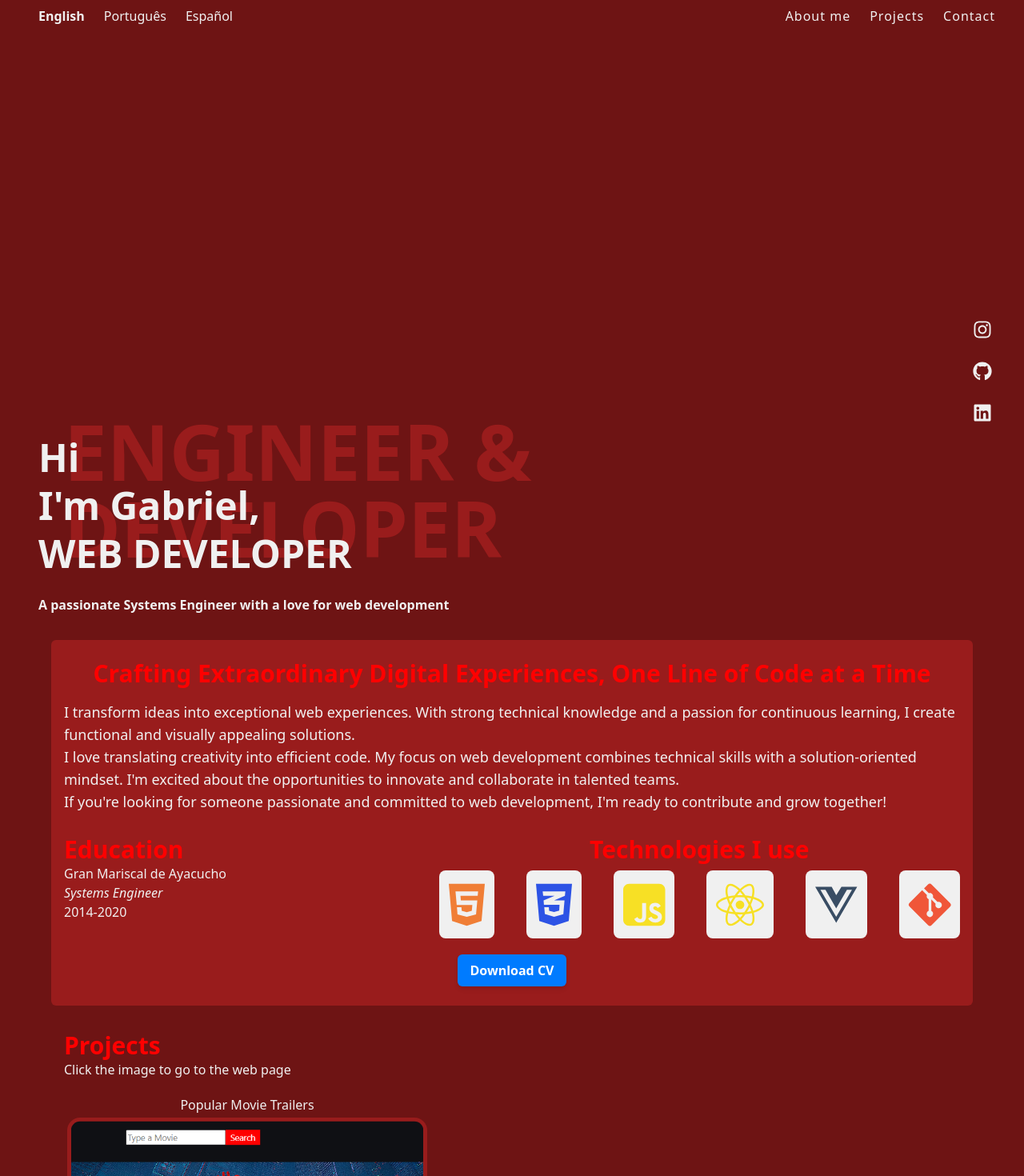
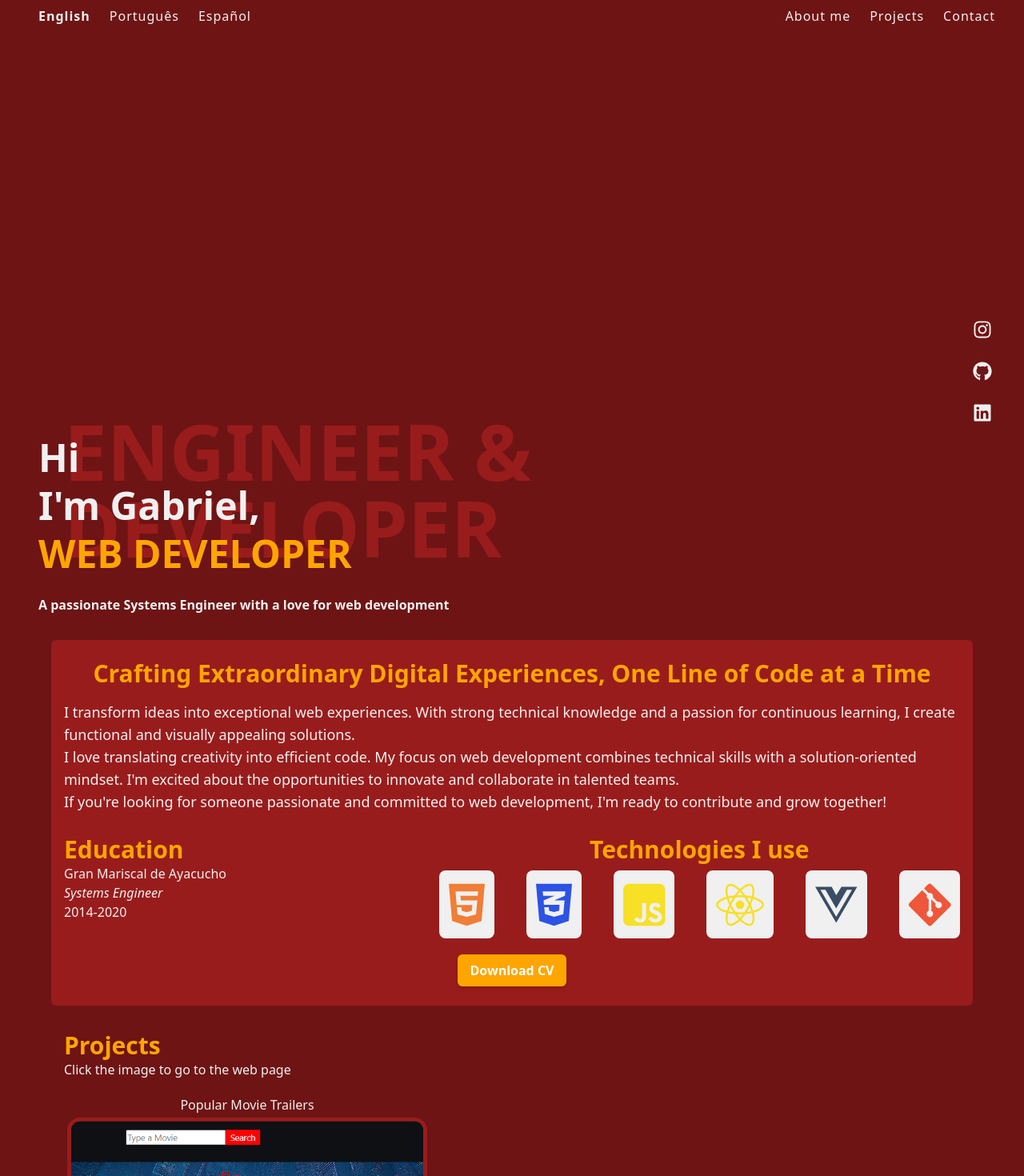
Before and after one commit to Gxrb98/gabriel-portfolio, a React (Vite) app: page / in a window 1280 px wide. Shown: the top 1470 px of the page at 80% size. Built offline with nearby package versions, Linux system fonts and the light colour scheme.

Commit message:
Modificación de colores

```diff
--- a/src/App.tsx
+++ b/src/App.tsx
@@ -24,7 +24,7 @@ export const App = () => {
       <div className='md:mx-[3rem] '>
         <div className='absolute top-[0px] p-0 md:gap-x-6 flex pr-4 gap-4 w-full md:w-0 justify-end md:justify-start md:z-50 md:my-2 z-40 mt-5 text-white'>
           {Object.keys(languages).map((lng) => (
-            <button key={lng} style={{ fontWeight: i18n.resolvedLanguage === lng ? 'bold' : 'normal' }} type="submit" onClick={() => { i18n.changeLanguage(lng) }}>
+            <button key={lng} style={{ fontWeight: i18n.resolvedLanguage === lng ? 'bold' : 'normal' }} type="submit" className="nav" onClick={() => { i18n.changeLanguage(lng) }}>
               {languages[lng].nativeName}
             </button>
           ))}
--- a/src/components/Home.tsx
+++ b/src/components/Home.tsx
@@ -4,7 +4,7 @@ const Home = () => {
 
     const { t } = useTranslation();
     return (
-        <div className='select-none flex h-screen justify-center font-bold items-center md:items-end md:justify-normal text-white overflow-x-hidden'>
+        <div className='select-none flex h-screen justify-center font-bold items-center md:items-end lg:items-center md:justify-normal text-white overflow-x-hidden'>
             <header className="font-sans my-1 md:text-left text-center">
 
                 <span className="hidden md:block md:show md:absolute md:text-8xl text-4xl z-10 md:left-[5rem] md:bottom-[5rem] font-bold">
@@ -14,7 +14,7 @@ const Home = () => {
                     <span className="md:text-5xl text-2xl">
                         <h1 className="md:my-3">{t('home.title1')}</h1>
                         <h1 className="md:my-3">{t('home.title2')}</h1>
-                        <h1 className="md:mt-3 uppercase">{t('home.title3')}</h1>
+                        <h1 className="md:mt-3 uppercase text-title">{t('home.title3')}</h1>
                     </span>
                 </div>
                 <h1 className="md:my-7 my-5 ">{t('home.title4')}</h1>
--- a/src/index.css
+++ b/src/index.css
@@ -9,7 +9,7 @@
     }
 
     .nav::after {
-        @apply content-[''] bg-[#FF0000] h-[2.5px] w-[0%] left-0 -bottom-[4px] rounded-xl absolute duration-300;
+        @apply content-[''] bg-[#FFA500] h-[2.5px] w-[0%] left-0 -bottom-[4px] rounded-xl absolute duration-300;
     }
 
     .nav:hover::after {
@@ -24,7 +24,7 @@
     }
 
     .img:hover {
-        background-color: #FF0000;
+        background-color: #FFA500;
         transition: 200ms;
         cursor: pointer;
     }
@@ -34,7 +34,7 @@
         display: inline-block;
         transition-property: background-color, color;
         transition-duration: 400ms;
-        background-color: #007BFF;
+        background-color: #FFA500;
         color: #ffffff;
         font-weight: 600;
         padding: 0.5rem 1rem;
@@ -46,7 +46,7 @@
 
     /* Estilos de hover para el botón */
     .btn:hover {
-        background-color: #0054D4;
+        background-color: #FF8C00;
         cursor: pointer;
         /* Cambia el color de fondo al pasar el cursor */
     }
--- a/tailwind.config.js
+++ b/tailwind.config.js
@@ -18,7 +18,7 @@ export default {
       main: "#6e1414",
       white: "#f0f0f0",
       secondary: "#991C1C",
-      title: "#FF0000",
+      title: "#FFA500",
       blueHover: "#0054D4"
     },
     extend: {},
```
